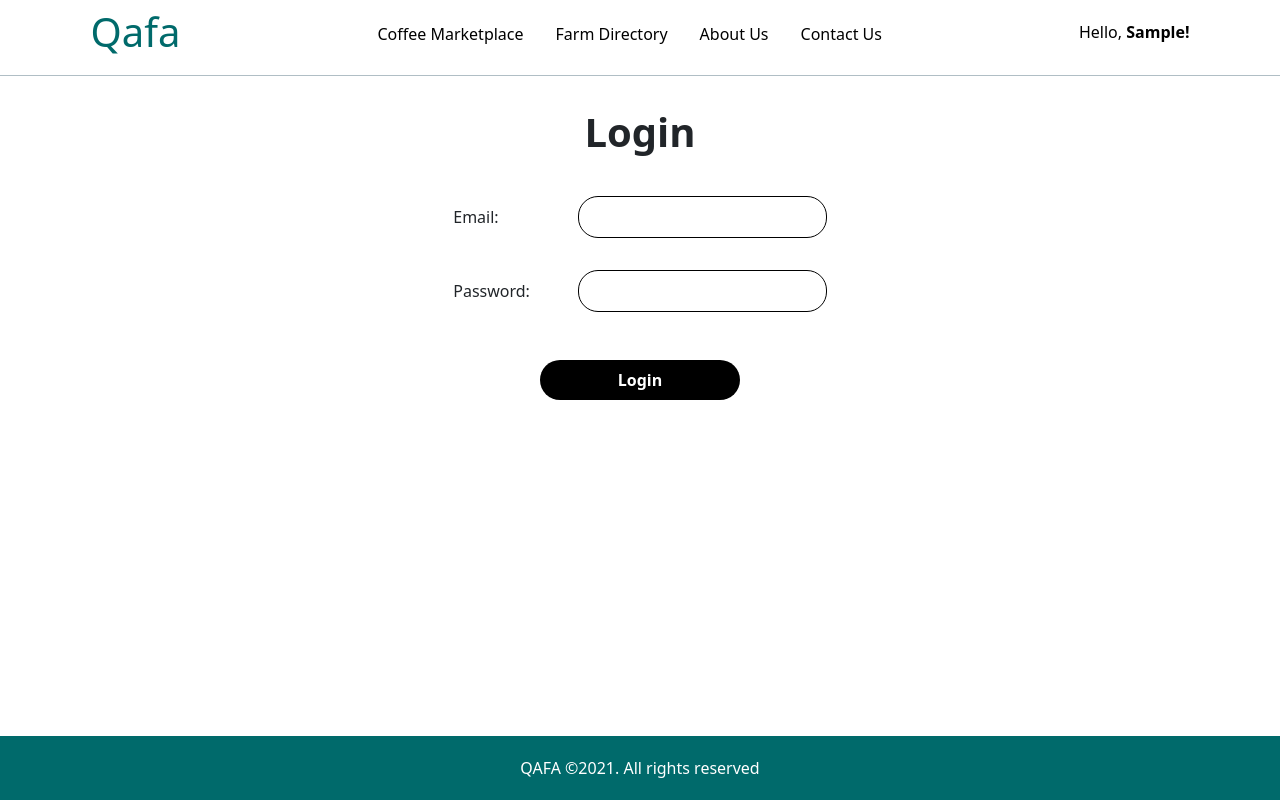
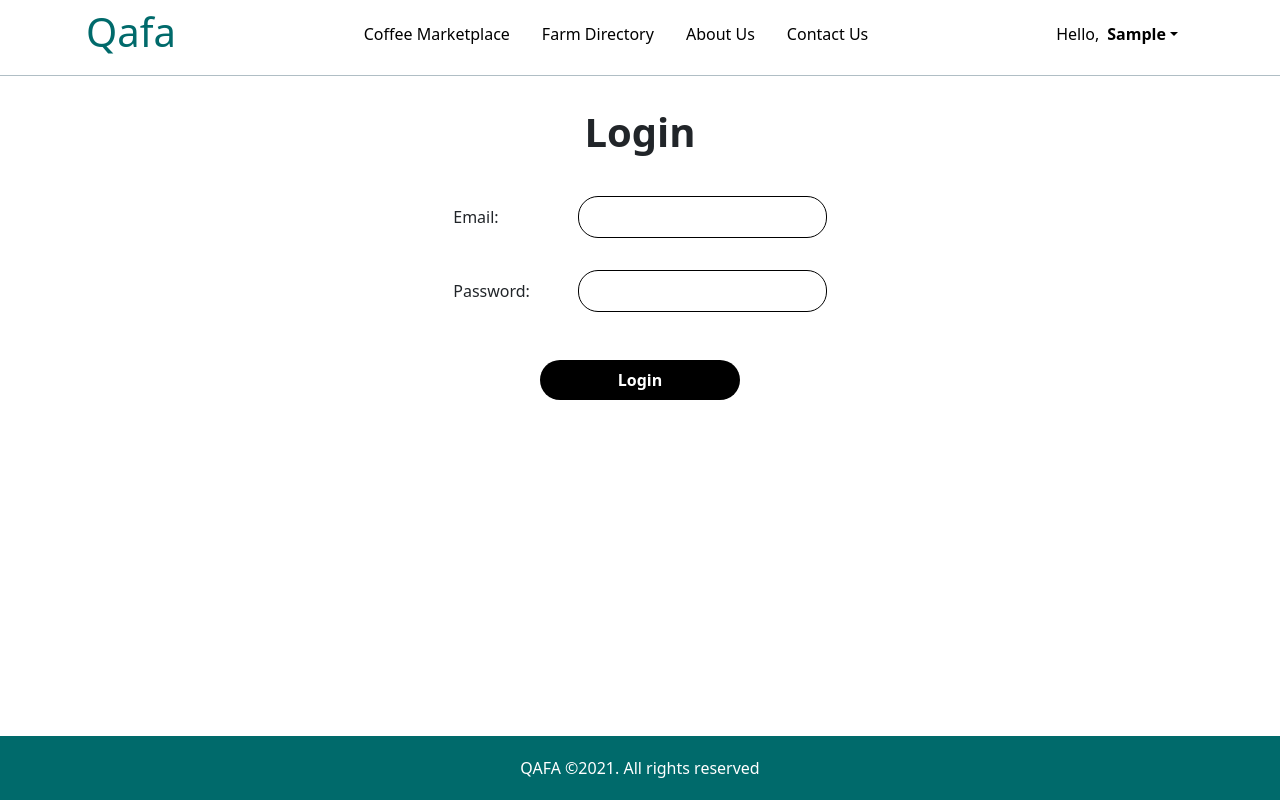
Before and after one commit to samvvw/coffee-connect, a React (Create React App) app in the folder client/: page /sign-in in a window 1280 px wide. Built offline with nearby package versions, Linux system fonts and the light colour scheme; sample sign-in values are in the browser's storage.

Commit message:
feat: feature/#178 Add Account menu, logout, and my-dashboard menu link

```diff
--- a/client/package.json
+++ b/client/package.json
@@ -12,6 +12,7 @@
         "axios": "^0.24.0",
         "bootstrap": "^5.0.2",
         "classnames": "^2.3.1",
+        "dayjs": "^1.10.7",
         "jwt-decode": "^3.1.2",
         "leaflet": "^1.7.1",
         "react": "^17.0.2",
--- a/client/src/App.js
+++ b/client/src/App.js
@@ -3,7 +3,7 @@ import { Switch, Route } from 'react-router-dom'
 import 'bootstrap/dist/css/bootstrap.min.css'
 import './App.css'
 
-import { Header, Footer, LoggedNavBar, PrivateRouteFarmer } from './components'
+import { Header, Footer, PrivateRouteFarmer } from './components'
 import {
     SignUp,
     SignIn,
@@ -21,7 +21,6 @@ function App() {
     return (
         <div className="view-container">
             <Header />
-            <LoggedNavBar />
             <main>
                 <Switch>
                     <Route path="/sign-up" component={SignUp} />
@@ -32,10 +31,9 @@ function App() {
                     <Route path="/contact-us" component={ContactUs} />
                     <Route path="/farm-profile" component={FarmProfile} />
                     <Route path="/farm-directory" component={FarmDirectory} />
-                    {/* <PrivateRouteFarmer path="/my-products">
+                    <PrivateRouteFarmer path="/my-products">
                         <FarmDashboard />
-                    </PrivateRouteFarmer> */}
-                    <Route path="/my-products" component={FarmDashboard} />
+                    </PrivateRouteFarmer>
                     <Route path="/" component={Home} />
                 </Switch>
             </main>
--- a/client/src/components/loggedNavBar/loggedNavBar.jsx
+++ b/client/src/components/loggedNavBar/loggedNavBar.jsx
@@ -1,10 +1,14 @@
-import { useContext } from 'react'
+import { useContext, useEffect } from 'react'
 import { NavLink } from 'react-router-dom'
 import { Container } from './loggedNavBar.styles'
 import { UserContext } from '../../context/userContext/userContext'
 
 const LoggedNavBar = (props) => {
-    const { user } = useContext(UserContext)
+    const { user, isTokenExpired } = useContext(UserContext)
+
+    useEffect(() => {
+        isTokenExpired()
+    })
     return (
         <>
             {user?.userType && (
--- a/client/src/components/loggedNavBar/loggedNavBar.styles.js
+++ b/client/src/components/loggedNavBar/loggedNavBar.styles.js
@@ -4,6 +4,7 @@ export const Container = styled.div`
     width: 100%;
     border: 1px solid #b0bec5;
     color: black;
+    margin-bottom: 1rem;
 
     & > ul {
         list-style-type: none;
--- a/client/src/components/loggedUser/loggedUser.jsx
+++ b/client/src/components/loggedUser/loggedUser.jsx
@@ -1,10 +1,37 @@
-import { useContext } from 'react'
-import { NavLink } from 'react-router-dom'
+import { useContext, useEffect } from 'react'
+import { NavLink, useHistory } from 'react-router-dom'
+import NavDropdown from 'react-bootstrap/NavDropdown'
 import { Text, Container } from './loggedUser.styles'
 import { UserContext } from '../../context/userContext/userContext'
 
 const LoggedUser = (props) => {
-    const { user } = useContext(UserContext)
+    const history = useHistory()
+    const { user, signOut, isTokenExpired } = useContext(UserContext)
+
+    const handleMyDashboard = () => {
+        if (!isTokenExpired()) {
+            if (user.userType === 'farmer') {
+                history.push('/my-products')
+            }
+        } else {
+            history.replace('/sign-in')
+        }
+    }
+
+    const handleMyAccount = () => {
+        if (!isTokenExpired()) {
+            console.log('My Account')
+        }
+    }
+
+    const handleSignOut = () => {
+        signOut()
+    }
+
+    useEffect(() => {
+        isTokenExpired()
+    })
+
     return (
         <>
             {!user?.firstName && (
@@ -14,11 +41,26 @@ const LoggedUser = (props) => {
                 </Text>
             )}
             {user?.firstName && (
-                <Container>
-                    <p>
-                        Hello, <span>{user.firstName}!</span>
-                    </p>
-                </Container>
+                <>
+                    <Container>
+                        <p>Hello,</p>
+                        <NavDropdown title={user.firstName} id="nav-dropdown">
+                            <NavDropdown.Item onClick={handleMyDashboard}>
+                                My Dashboard
+                            </NavDropdown.Item>
+                            <NavDropdown.Item onClick={handleMyAccount}>
+                                Account
+                            </NavDropdown.Item>
+                            <NavDropdown.Divider />
+                            <NavDropdown.Item
+                                id="sign-out"
+                                onClick={handleSignOut}
+                            >
+                                Sign Out
+                            </NavDropdown.Item>
+                        </NavDropdown>
+                    </Container>
+                </>
             )}
         </>
     )
--- a/client/src/components/loggedUser/loggedUser.styles.js
+++ b/client/src/components/loggedUser/loggedUser.styles.js
@@ -1,15 +1,4 @@
 import styled from 'styled-components'
-
-export const Container = styled.div`
-    cursor: pointer;
-    & > p {
-        margin-bottom: 0.2rem;
-
-        & > span {
-            font-weight: bold;
-        }
-    }
-`
 
 export const Text = styled.p`
     color: #000000;
@@ -25,3 +14,37 @@ export const Text = styled.p`
         }
     }
 `
+
+export const Container = styled.div`
+    position: relative;
+    display: flex;
+    align-items: center;
+    justify-content: center;
+
+    p {
+        margin-bottom: 0;
+        /* padding-left: 50px; */
+
+        & > span {
+            font-weight: bold;
+        }
+    }
+
+    .dropdown {
+        #nav-dropdown {
+            color: black;
+            font-weight: bold;
+            padding-left: 0.5rem;
+        }
+
+        .dropdown-menu {
+            font-size: 1rem;
+            width: 300px;
+            margin-top: 20px;
+        }
+
+        #sign-out {
+            color: red;
+        }
+    }
+`
--- a/client/src/components/marketDirectoryComponents/sortBy/priceSlider/priceSlider.jsx
+++ b/client/src/components/marketDirectoryComponents/sortBy/priceSlider/priceSlider.jsx
@@ -19,7 +19,7 @@ const PriceSlider = ({ min = 0, max = 100, onChange }) => {
     useEffect(() => {
         if (maxValRef.current) {
             const minPercent = getPercent(minVal)
-            const maxPercent = getPercent(+maxValRef.current.value) // Preceding with '+' converts the value from type string to type number
+            const maxPercent = getPercent(+maxValRef.current.value)
 
             if (range.current) {
                 range.current.style.left = `${minPercent}%`
--- a/client/src/context/userContext/userContext.js
+++ b/client/src/context/userContext/userContext.js
@@ -1,5 +1,6 @@
 import { createContext, useReducer, useEffect } from 'react'
 import jwt_decode from 'jwt-decode'
+import dayjs from 'dayjs'
 import { UserReducer } from './userReducer'
 
 const initialState = {
@@ -73,6 +74,26 @@ export const UserProvider = ({ children }) => {
         }
     }
 
+    const signOut = () => {
+        dispatch({ type: 'LOADING' })
+        localStorage.clear()
+        dispatch({ type: 'LOGOUT' })
+    }
+
+    const isTokenExpired = () => {
+        const token = localStorage.getItem('token')
+            ? localStorage.getItem('token')
+            : ''
+        if (token) {
+            const user = jwt_decode(token)
+            const isExpired = dayjs.unix(user.exp).diff(dayjs()) < 1
+            if (isExpired) {
+                dispatch({ type: 'EXPIRED' })
+                localStorage.clear()
+            }
+        }
+    }
+
     return (
         <UserContext.Provider
             value={{
@@ -82,7 +103,9 @@ export const UserProvider = ({ children }) => {
                 token: state.token,
                 signUp,
                 signIn,
+                signOut,
                 verifyTokenInStorage,
+                isTokenExpired,
             }}
         >
             {children}
--- a/client/src/context/userContext/userReducer.js
+++ b/client/src/context/userContext/userReducer.js
@@ -61,6 +61,13 @@ export const UserReducer = (state, action) => {
                 token: action.payload.token,
             }
 
+        case 'EXPIRED':
+            return {
+                ...state,
+                user: {},
+                token: '',
+            }
+
         case 'ERROR':
             return { ...state, loading: false, error: action.payload }
 
--- a/client/src/views/farmDashboard/farmDashboard.jsx
+++ b/client/src/views/farmDashboard/farmDashboard.jsx
@@ -1,11 +1,16 @@
-// import { useEffect, useState } from 'react'
+import { useEffect, useContext } from 'react'
+import { useHistory } from 'react-router-dom'
 
 // import { theme } from '../../theme/theme'
 
 // import FarmDashboardHeader from '../../components/farmDashboardComponents/farmDashboardHeader/farmDashboardHeader'
+import { LoggedNavBar } from '../../components'
 import FarmDashboardMyProducts from '../../components/farmDashboardComponents/farmDashboardMyProducts/farmDashboardMyProducts'
+import { UserContext } from '../../context/userContext/userContext'
 
 export default function FarmDashboard() {
+    const { isTokenExpired } = useContext(UserContext)
+    const history = useHistory()
     // const [matches, setMatches] = useState(
     //     window.matchMedia(`(min-width: ${theme.layout.desktop})`).matches
     // )
@@ -16,9 +21,16 @@ export default function FarmDashboard() {
     //         .addListener(handler)
     // }, [])
 
+    useEffect(() => {
+        if (isTokenExpired()) {
+            history.replace('/sign-in')
+        }
+    })
+
     return (
         <>
             {/* {matches && <FarmDashboardHeader />} */}
+            <LoggedNavBar />
             <FarmDashboardMyProducts />
         </>
     )
```
Also changed, not shown: 1 other file (tests, documents, lock files or other folders).
